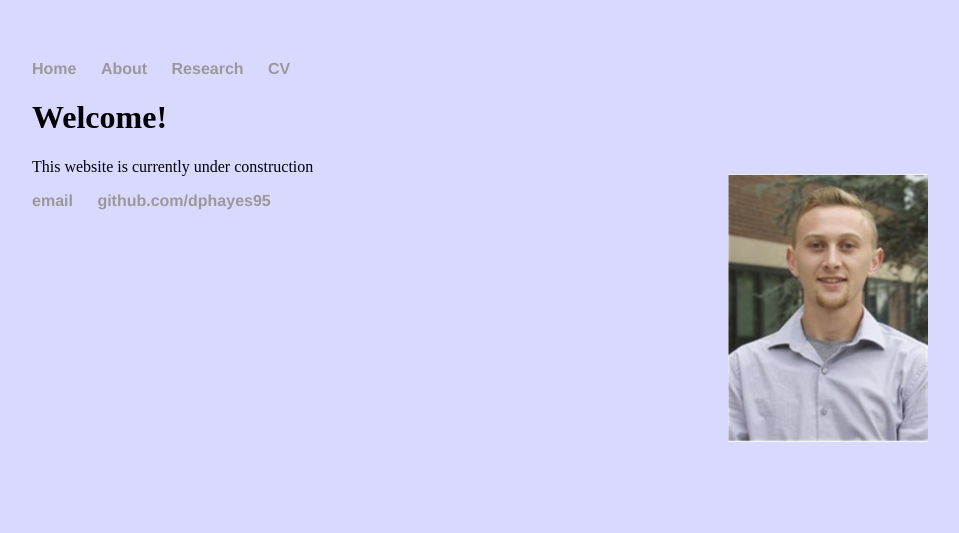
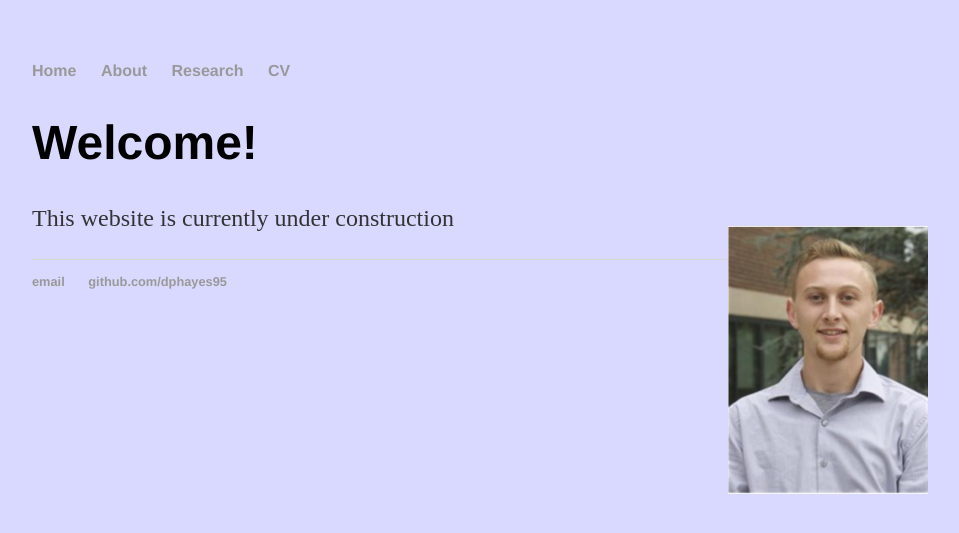
Before and after one commit to dhayes95/dhayes95.github.io, a Jekyll site: the page built from index.html, in a window 1280 px wide. Shown: the top 533 px of the page, without its empty margins (160-1119 px from the left). Built offline with Jekyll 4.4.1, drawn with Linux system fonts in a browser that asks for light colours.

Commit message:
Update main.css

```diff
--- a/css/main.css
+++ b/css/main.css
@@ -3,18 +3,31 @@
     width: 70%;
     background-color: rgba(0, 0, 255, 0.15);
 }
-nav ul, footer ul {
-    font-family:'Helvetica', 'Arial', 'Sans-Serif';
-    padding: 0px;
-    list-style: none;
-    font-weight: bold;
-}
-nav ul li, footer ul li {
-    display: inline;
-    margin-right: 20px;
-}
-a {
-    text-decoration: none;
-    color: #999;
-}
-a:hover {
+
+a { text-decoration: none; color: #999; }
+a:hover { text-decoration: underline; }
+
+p, ul { font-size: 1.5em; line-height: 1.4em; color: #333; }
+
+h1, h2, h3, h4 { font-family: 'Helvetica', 'Arial', 'Sans-Serif'; }
+h1 { font-size: 3em;  }
+h2 { font-size: 2.7em; }
+h3 { font-size: 2.3em; }
+h4 { font-size: 1.9em; }
+
+nav ul, footer ul { font-size: 1em; font-family: 'Helvetica', 'Arial', 'Sans-Serif'; padding: 0px; list-style: none; font-weight: bold; }
+nav ul li, footer ul li { display: inline; margin-right: 20px; }
+
+footer { border-top: 1px solid #d5d5d5; font-size: .8em; }
+
+/* Blog */
+ul.posts { margin: 20px auto 40px; font-size: 1.5em; }
+ul.posts li { list-style: none; }
+
+/* CV */
+.cv { margin: 0px 0px 60px; }
+.cv h1 { font-size: 3em; }
+.cv h2 { font-size: 2em; }
+.cv address, .cv .download { font-family: 'Helvetica', 'Arial', 'Sans-Serif'; }
+.cv address, .cv p { font-size: 1.2em; }
+.cv .download { float: right; font-size: .8em; text-transform: uppercase; }
```
